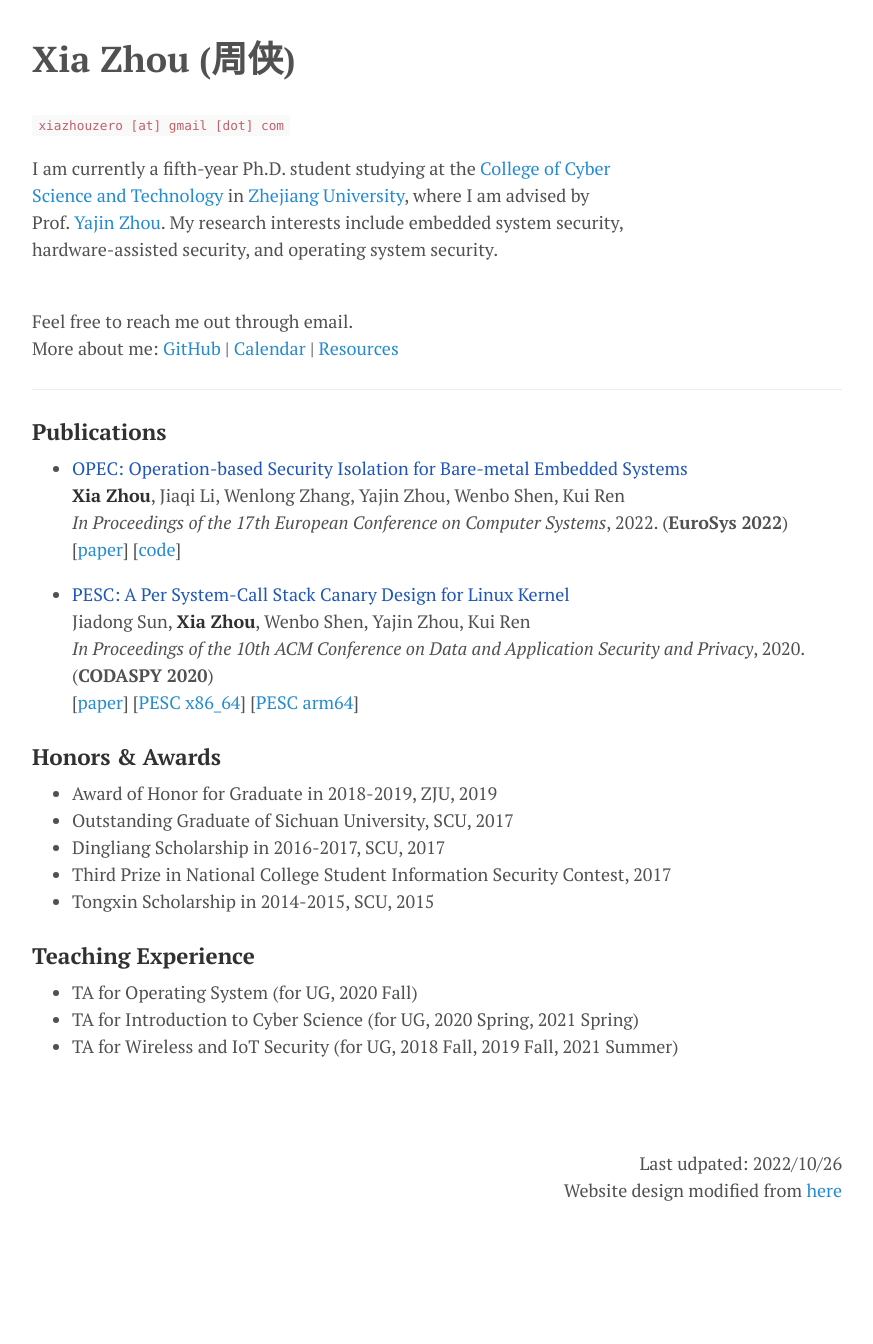
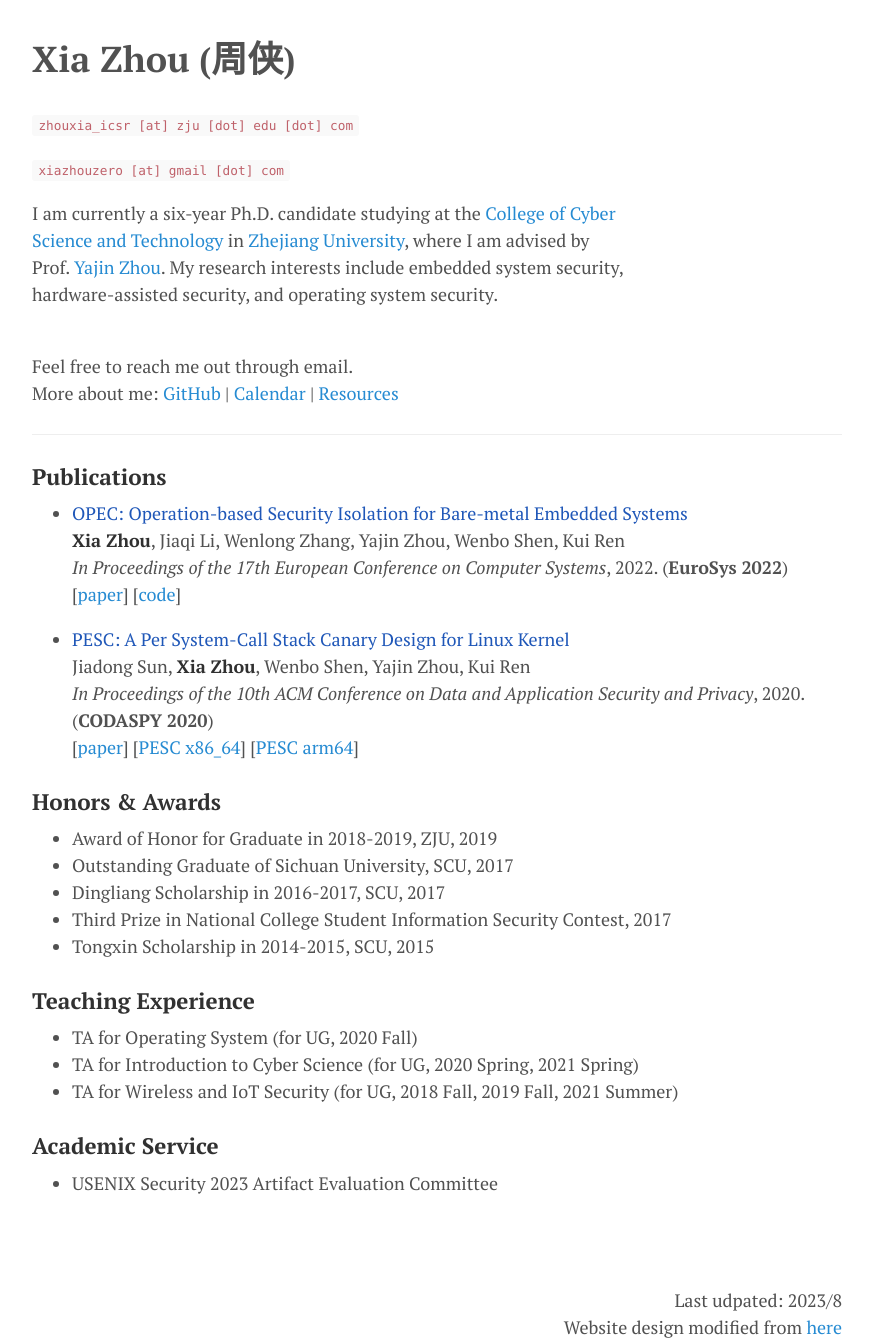
Before and after one commit to XiaZhouZero/xiazhouzero.github.io, a plain HTML site: page index.html in a window 1280 px wide. Shown: the whole page, without its empty margins (203-1076 px from the left). Before the commit the page ends 1222 px from the top, so only its background shows below. Drawn offline with Linux system fonts and the light colour scheme.

Commit message:
update email and service

```diff
--- a/index.html
+++ b/index.html
@@ -27,9 +27,10 @@
   <!-- <img class="avatar" src="img/TODO_PERSONAL_IMG.jpg" alt="xzhou-photo"> -->
 
   <h1 id="xzhou">Xia Zhou <span style="font-family:STFangsong">(周侠)</span></h1>
+  <p><small><code class="language-plaintext highlighter-rouge">zhouxia_icsr [at] zju [dot] edu [dot] com</code></small></p>
   <p><small><code class="language-plaintext highlighter-rouge">xiazhouzero [at] gmail [dot] com</code></small></p>
 
-  <p>I am currently a fifth-year Ph.D. student studying at the <a href="https://icsr.zju.edu.cn">College of Cyber Science and Technology</a> in <a href="https://www.zju.edu.cn/">Zhejiang University</a>,
+  <p>I am currently a six-year Ph.D. candidate studying at the <a href="https://icsr.zju.edu.cn">College of Cyber Science and Technology</a> in <a href="https://www.zju.edu.cn/">Zhejiang University</a>,
   where I am advised by Prof. <a href="http://yajin.org">Yajin Zhou</a>.
   <!-- to conduct research on embedded system security.  -->
   My research interests include embedded system security, hardware-assisted security, and operating system security.
@@ -93,10 +94,15 @@
     <li> TA for Introduction to Cyber Science (for UG, 2020 Spring, 2021 Spring)</li>
     <li> TA for Wireless and IoT Security (for UG, 2018 Fall, 2019 Fall, 2021 Summer)</li>
   </ul>
+
+<h3 id="service">Academic Service</h3>
+  <ul>
+    <li> USENIX Security 2023 Artifact Evaluation Committee </li>
+  </ul>
 </div>
 
 <div id='footer'>
-  <p style="text-align:right;">Last udpated: 2022/10/26
+  <p style="text-align:right;">Last udpated: 2023/8
   </br>Website design modified from <a href="https://nlp.stanford.edu/~johnhew/">here</a></p>
 </div>
 
```
